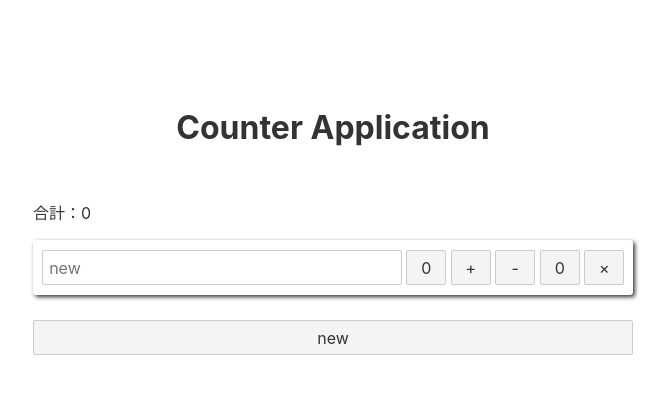
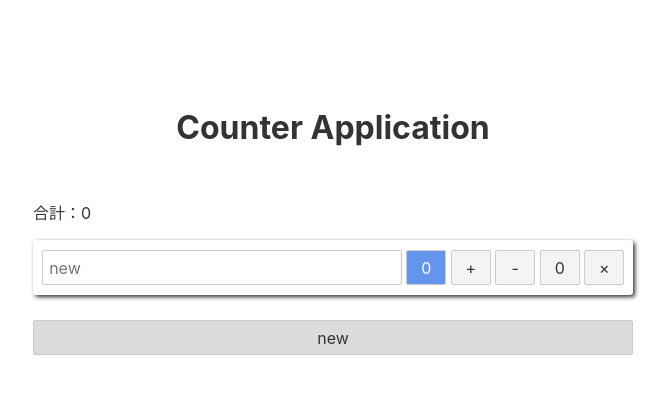
Before and after one commit to ymataku/Counterapp, a Svelte app: page / in a window 1280 px wide. Shown: the top 394 px of the page, without its empty margins (307-976 px from the left). Built offline with nearby package versions, Linux system fonts and the light colour scheme.

Commit message:
make it better

```diff
--- a/src/Result.svelte
+++ b/src/Result.svelte
@@ -41,7 +41,7 @@
   <div class="counter">
     <input type="text" class="counter_title" placeholder="{count.title}" />
     <span class="counter_items">
-      <button class="item">{count.num}</button>
+      <button class="item number">{count.num}</button>
       <button class="item" on:click={() => Increment(index)}>+</button>
       <button class="item" on:click={() => Decrement(index)}>-</button>
       <button class="item" on:click={() => resetIndex(index)}>0</button>
@@ -71,6 +71,11 @@
     margin: 10px 0;
     width:40px;
   }
+  .number {
+      background-color:#6495ed;
+      color:white;
+      pointer-events:none;
+  }
   .counter_title {
     width: 60%;
     margin-left:0;
@@ -78,5 +83,10 @@
   .add {
       width:100%;
       margin-top:20px;
+      background-color:#dcdcdc;
+  }
+  .add:hover {
+      background-color:#ffffff;
+
   }
 </style>
```
